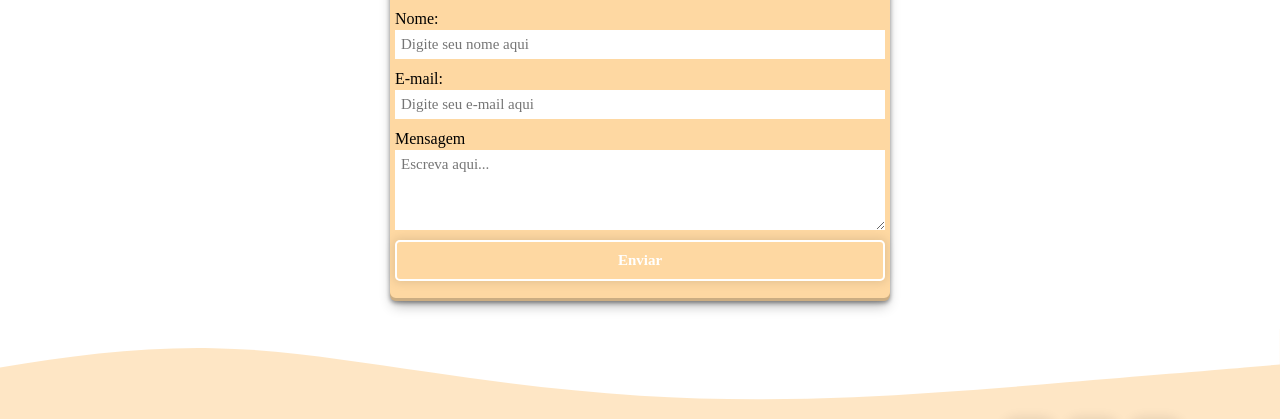
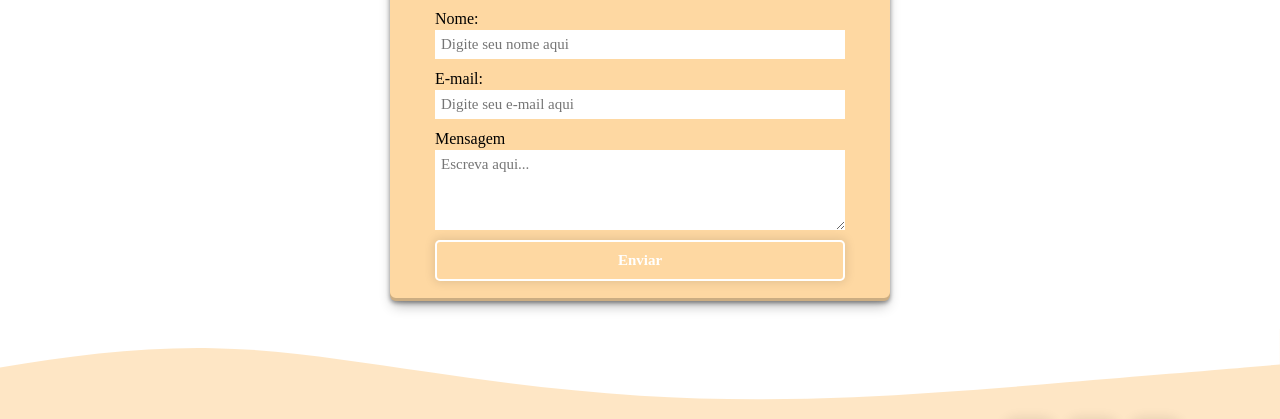
Before and after one commit to larajjulia/Aphelia-Page, a plain HTML site: page form.html in a window 1280 px wide. Shown: the part 176-595 px from the top of the page. Drawn offline with nearby package versions, Linux system fonts and the light colour scheme; a web font is replaced by a local one.

Commit message:
ajustando width contact_content

```diff
--- a/src/styles/form.css
+++ b/src/styles/form.css
@@ -13,8 +13,8 @@
     align-items: center;
     justify-content: center;
     flex-direction: column;
-    padding: 10px 5px;
-    width: 700px;
+    padding: 10px 45px;
+    max-width: 700px;
     background-color: #fed8a2;
     border-radius: 6px;
     box-shadow: rgba(0, 0, 0, 0.4) 0px 2px 4px, rgba(0, 0, 0, 0.3) 0px 7px 13px -3px, rgba(0, 0, 0, 0.2) 0px -3px 0px inset;
```
